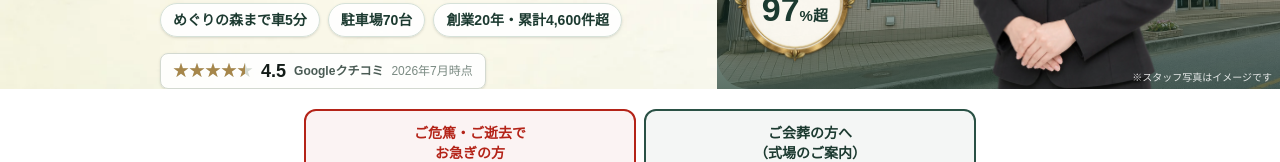
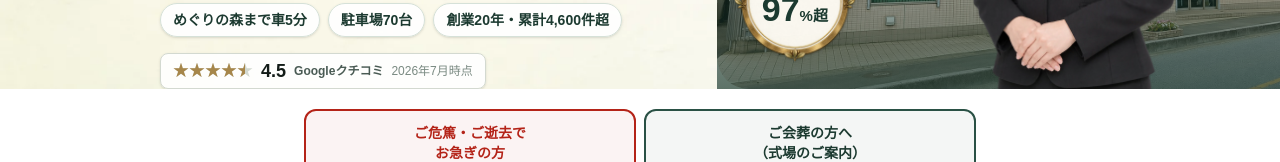
Before and after one commit to kawaguchimemorial-del/kawaguchitenrei-site, a Next.js app: page /lp in a window 1280 px wide. Shown: the part 392-554 px from the top of the page. Built offline with nearby package versions, Linux system fonts and the light colour scheme; no server answers.

Commit message:
feat(lp): drop the illustrative-photo note from the hero
Co-Authored-By: Claude Opus 5 (1M context) <noreply@anthropic.com>
Claude-Session: https://claude.ai/code/session_01C6VFS9KNAsR4g9okj1HjuM

```diff
--- a/app/lp/page.tsx
+++ b/app/lp/page.tsx
@@ -276,9 +276,6 @@ export default function LpPage() {
             />
           </div>
 
-          <p className="absolute bottom-[80px] right-2 z-10 text-[10px] text-white/85 md:bottom-1">
-            ※スタッフ写真はイメージです
-          </p>
         </div>
       </section>
 
```
